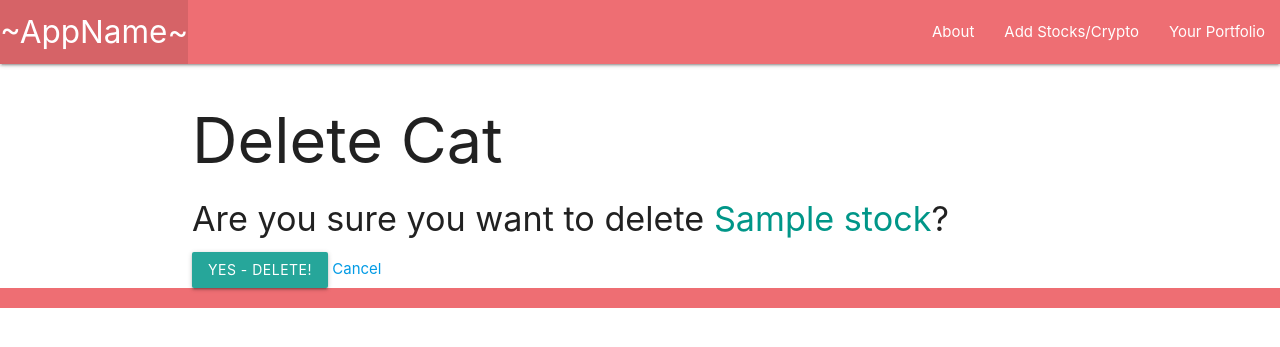
After one commit to ahmxdz/Project-3-Django-App, a Django app: template portfolio_tracker/portfolio_tracker_app/main_app/templates/main_app/stock_confirm.html in a window 1280 px wide. The commit adds this page. Shown: the top 347 px of the page. Run offline with Django 4.2, Linux system fonts and the light colour scheme; the template is opened without the code that fills it: values that come from a table or form of the project are taken from there, others are empty; tables that the repository leaves empty hold one stand-in row (values such as "Sample post").

Commit message:
Add functionality working
- Add functionality added
- Displays on portfolio page

```diff
--- a/portfolio_tracker/portfolio_tracker_app/main_app/models.py
+++ b/portfolio_tracker/portfolio_tracker_app/main_app/models.py
@@ -11,6 +11,9 @@ class Stock(models.Model):
     purchase_date = models.DateField('Purchase Date')
     num_of_units = models.IntegerField()
 
+    def get_absolute_url(self):
+        return reverse('index', kwargs={'stock_id': self.id})
+
 class Crypto(models.Model):
     name = models.CharField(max_length=100)
     ticker = models.CharField(max_length=10)
--- /dev/null
+++ b/portfolio_tracker/portfolio_tracker_app/main_app/templates/main_app/stock_confirm.html
@@ -0,0 +1,13 @@
+{% extends 'base.html' %}
+
+{% block content %}
+  <h1>Delete Cat</h1>
+
+  <h4>Are you sure you want to delete <span class="teal-text">{{ object.name }}</span>?</h4>
+
+  <form action="" method="POST">
+    {% csrf_token %}
+    <input type="submit" value="Yes - Delete!" class="btn">
+    <a href="{% url 'detail' stock.id %}">Cancel</a>
+  </form>
+{% endblock %}
--- a/portfolio_tracker/portfolio_tracker_app/main_app/urls.py
+++ b/portfolio_tracker/portfolio_tracker_app/main_app/urls.py
@@ -6,5 +6,6 @@ urlpatterns = [
     path('portfolio/', views.index, name='index'),
     # path('portfolio/add', views.add_to_portfolio, name='addStocks'),
     path('portfolio/add', views.AddStock.as_view(), name='addStocks'),
-
+    path('portfolio/update/', views.StockUpdate.as_view(), name='stocks_update'),
+    path('portfolio/delete/', views.StockDelete.as_view(), name='stocks_delete'),
 ]
```
Also changed, not shown: portfolio_tracker/portfolio_tracker_app/main_app/templates/portfolio/index.html (+14 -1 lines), portfolio_tracker/portfolio_tracker_app/main_app/views.py (+7 -4 lines).
